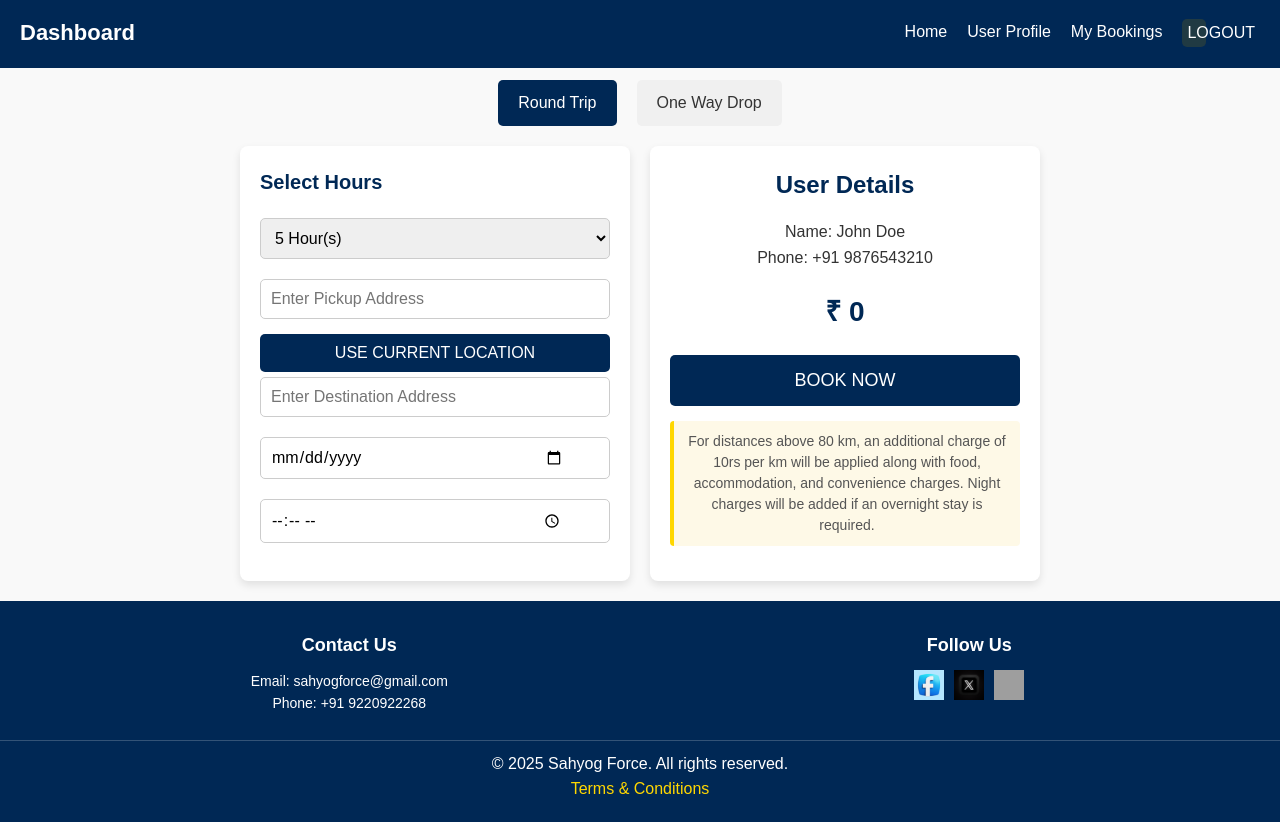
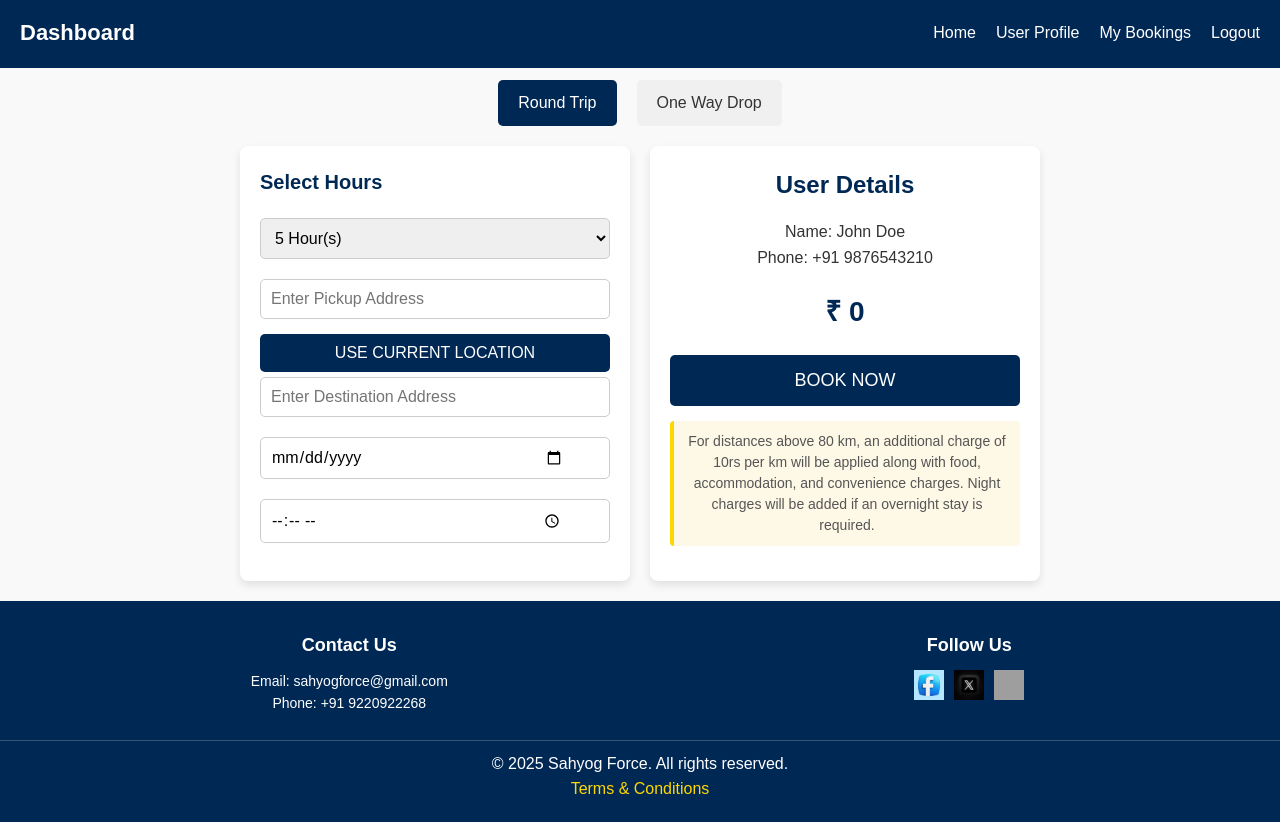
Before and after one commit to ayushmishra25/Tours-and-Travels, a React (Vite) app in the folder Frontend/: page /hourly-driver in a window 1280 px wide. Built offline with nearby package versions, Linux system fonts and the light colour scheme; grey boxes are pictures that could not be loaded.

Commit message:
logout implemented

```diff
--- a/Frontend/src/components/DashboardNavbar.jsx
+++ b/Frontend/src/components/DashboardNavbar.jsx
@@ -15,7 +15,8 @@ const DashboardNavbar = () => {
     localStorage.removeItem("user");
     localStorage.removeItem("userRole");
     // Optionally, you can clear all storage: localStorage.clear();
-
+    // 2. Close the mobile menu (optional)
+    setIsOpen(false);
     // Redirect to login page
     navigate("/login");
   };
@@ -38,10 +39,8 @@ const DashboardNavbar = () => {
             <Link to="/dashboard/bookings" onClick={toggleMenu}>My Bookings</Link>
           </li>
           <li>
-            {/* ✅ Use logout handler instead of simple link */}
-            <button className="logout-btn" onClick={() => { toggleMenu(); handleLogout(); }}>
-              Logout
-            </button>
+            {/* ✅ Logout link that triggers handleLogout */}
+            <Link to="#" onClick={handleLogout}>Logout</Link>
           </li>
         </ul>
       </nav>
```
